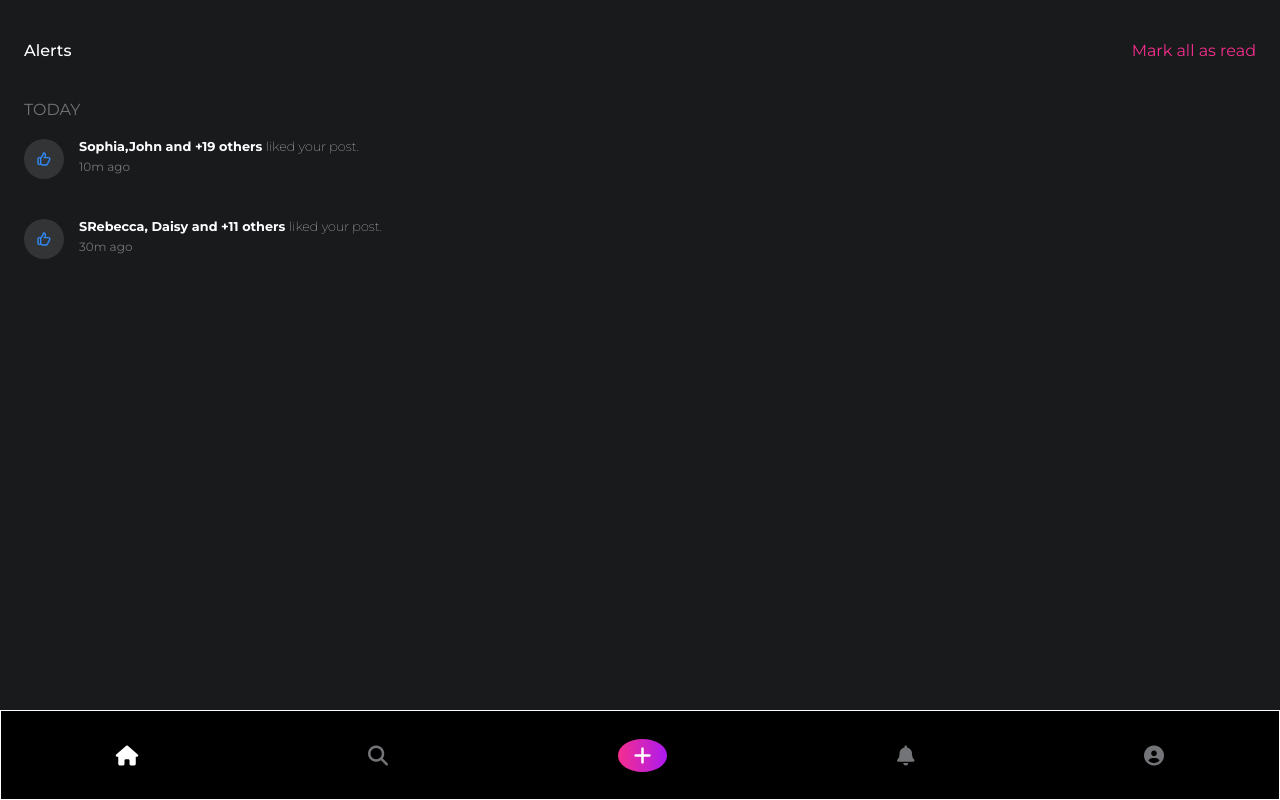
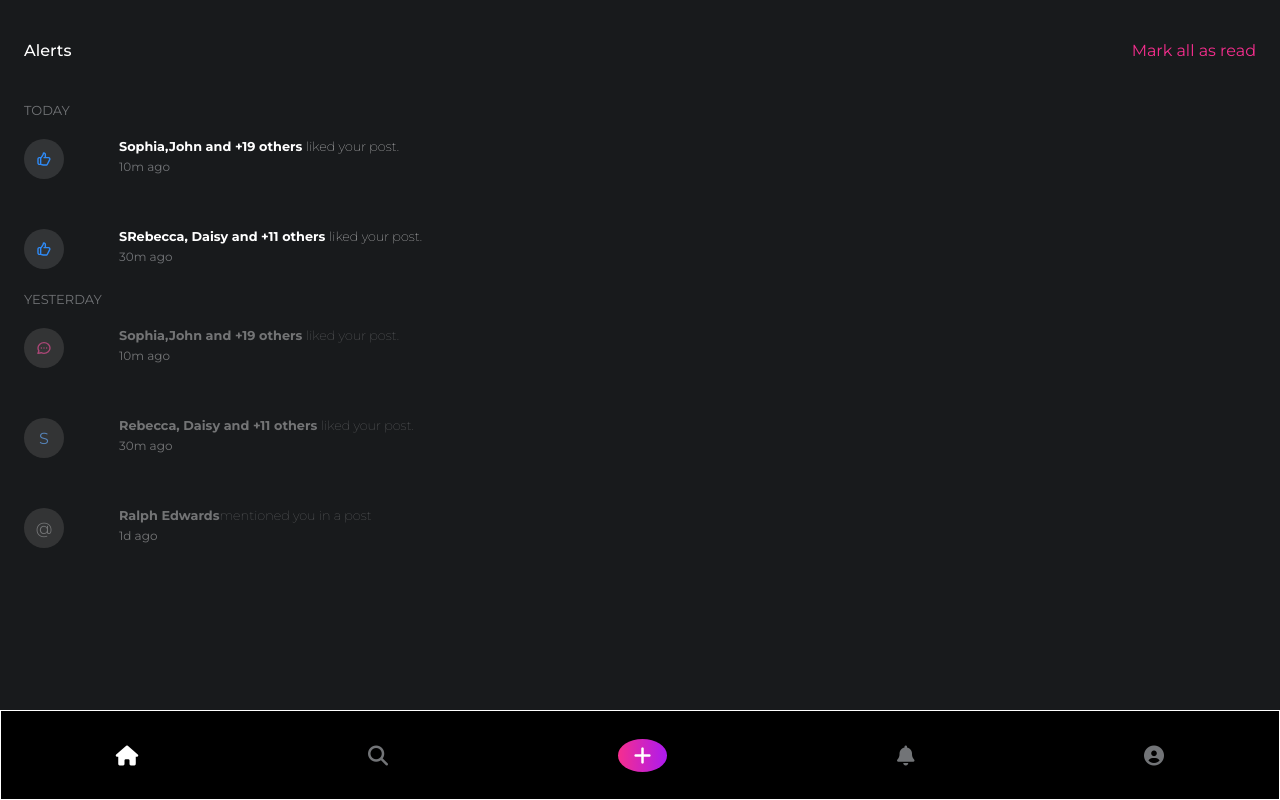
Before and after one commit to ronnyleibham/instagram-clone, a plain HTML site: page alert.html in a window 1280 px wide. Drawn offline with Linux system fonts and the light colour scheme.

Commit message:
sorry for pushing to main

```diff
--- a/alert.html
+++ b/alert.html
@@ -16,10 +16,10 @@
     </header>
 
     <main class="main px-1-5rem">
-      <span class="text--uppercase text--dark-grey" >
-        today
+      <span class="text--uppercase text--dark-grey text--separater" >
+        TODAY
       </span>
-      <ul class="">
+      <ul class="p-0 alert__gap">
         <li class="alert__entry alert__padding">
             <div class="alert__background">
               <svg
@@ -69,6 +69,44 @@
           </div>
         </li>
       </ul>
+      <span class="text--uppercase text--dark-grey text--separater my-1-5rem">
+        YESTERDAY
+      </span>
+      <ul class="p-0 grayfilter alert__gap">
+        <li class="alert__entry alert__padding">
+            <div class="alert__background">
+                <svg width="14" height="14" viewBox="0 0 14 14" fill="none" xmlns="http://www.w3.org/2000/svg">
+                    <path d="M4.33333 6.99999H4.34M7 6.99999H7.00667M9.66667 6.99999H9.67333M13 6.99999C13 9.94532 10.3133 12.3333 7 12.3333C6.01909 12.3367 5.04986 12.1205 4.16333 11.7007L1 12.3333L1.93 9.85332C1.34133 9.02799 1 8.04932 1 6.99999C1 4.05466 3.68667 1.66666 7 1.66666C10.3133 1.66666 13 4.05466 13 6.99999Z" stroke="#F72E8E" stroke-width="1.4" stroke-linecap="round" stroke-linejoin="round"/>
+                    </svg>
+
+            </div>
+            <div class="alert__text">
+            <span class="avatar__heading">Sophia,John and +19 others <span class="fw-100">liked your post.</span></span>
+            <span class="avatar__timespan">10m ago</span>
+        </div>
+          </div>
+        </li>
+        <li class="alert__entry alert__padding">
+            <div class="alert__background">
+             <span class="text--blue">S</span>
+            </div>
+            <div class="alert__text">
+            <span class="avatar__heading">Rebecca, Daisy and +11 others <span class="fw-100">liked your post.</span></span>
+            <span class="avatar__timespan">30m ago</span>
+        </div>
+          </div>
+        </li>
+        <li class="alert__entry alert__padding">
+            <div class="alert__background">
+             <span class="">@</span>
+            </div>
+            <div class="alert__text">
+            <span class="avatar__heading">Ralph Edwards<span class="fw-100">mentioned you in a post</span></span>
+            <span class="avatar__timespan">1d ago</span>
+        </div>
+          </div>
+        </li>
+      </ul>
     </main>
 
     <footer class="footer navigation">
--- a/styles/components/alerts.css
+++ b/styles/components/alerts.css
@@ -7,7 +7,14 @@
 .alert__entry {
   display: grid;
   grid-template-columns: 40px 1fr;
+  grid-gap: 40px;
 }
+
+.alert__gap {
+  display: grid;
+  grid-gap: 10px;
+}
+
 .alert__background {
   background-color: var(--color-secondary-dark-grey);
   display: inline-block;
@@ -27,3 +34,8 @@
   display: grid;
   padding-left: 15px;
 }
+
+.text--separater {
+  font-size: 13px;
+  color: var(--color-secondary-lighter-grey);
+}
--- a/styles/utility.css
+++ b/styles/utility.css
@@ -47,3 +47,12 @@
   clip: rect(0, 0, 0, 0);
   border: 0;
 }
+
+.p-0 {
+  padding: 0;
+}
+
+.grayfilter {
+  filter: grayscale(50%);
+  color: var(--color-secondary-lighter-grey);
+}
```
